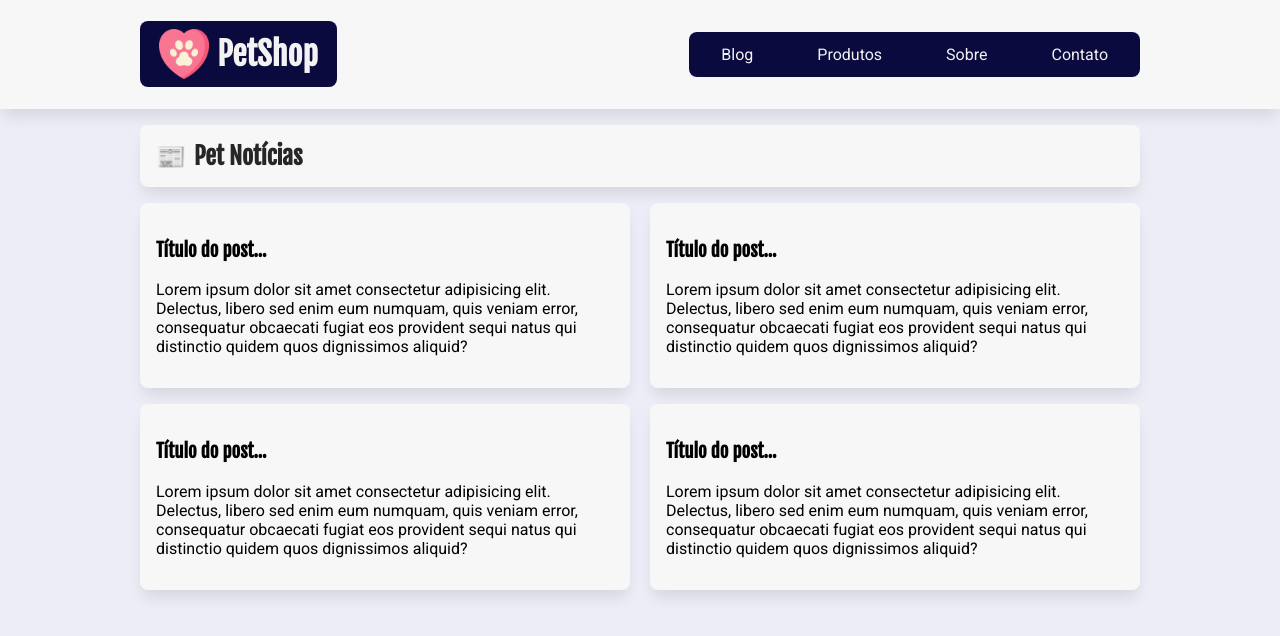
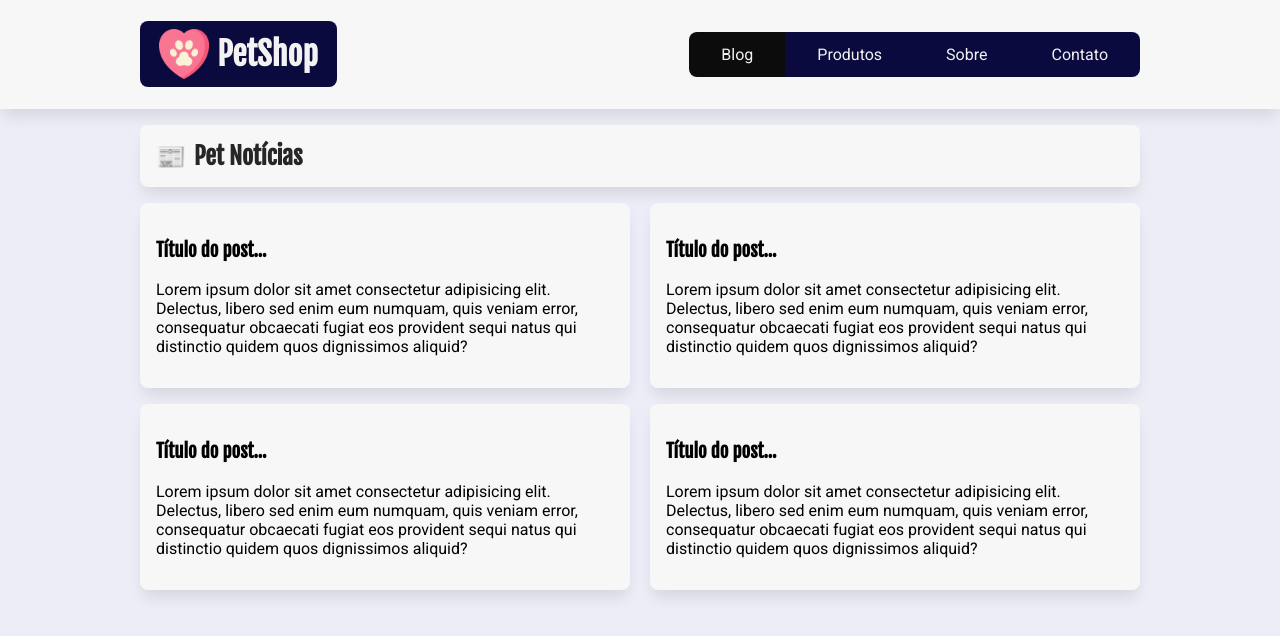
Before and after one commit to thiagoribeiro2003/petshop-react, a React (Create React App) app: page / in a window 1280 px wide. Shown: the top 636 px of the page. Built offline with nearby package versions, Linux system fonts and the light colour scheme.

Commit message:
Aplicação activeClassName

```diff
--- a/src/components/Menu/Menu.jsx
+++ b/src/components/Menu/Menu.jsx
@@ -3,10 +3,18 @@ import estilos from "./Menu.module.css";
 const Menu = () => {
   return (
     <nav>
-      <NavLink to="/">Blog</NavLink>
-      <NavLink to="/produtos">Produtos</NavLink>
-      <NavLink to="/sobre">Sobre</NavLink>
-      <NavLink to="/contato">Contato</NavLink>
+      <NavLink activeClassName={estilos.ativo} exact to="/">
+        Blog
+      </NavLink>
+      <NavLink activeClassName={estilos.ativo} to="/produtos">
+        Produtos
+      </NavLink>
+      <NavLink activeClassName={estilos.ativo} to="/sobre">
+        Sobre
+      </NavLink>
+      <NavLink activeClassName={estilos.ativo} to="/contato">
+        Contato
+      </NavLink>
     </nav>
   );
 };
```
